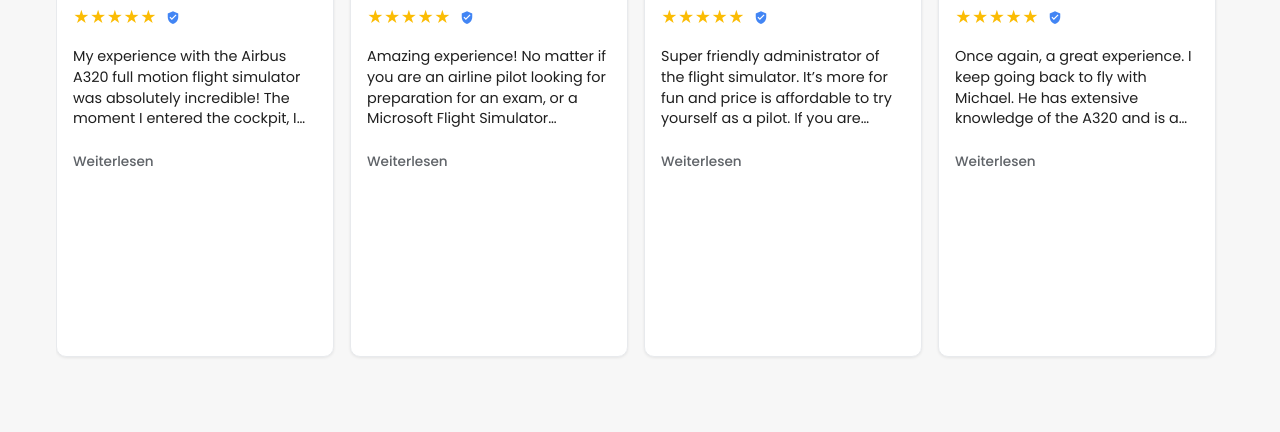
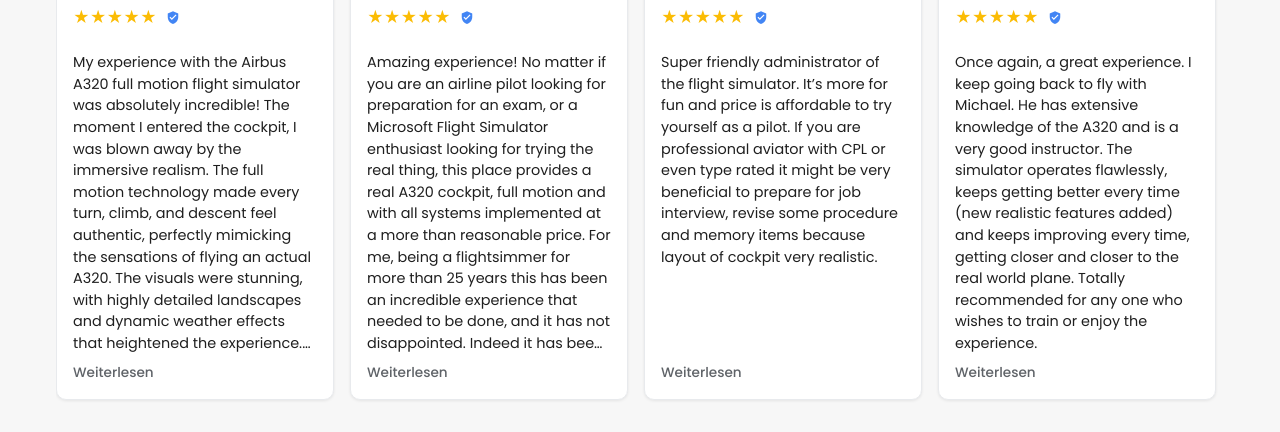
Before and after one commit to Firefly1502/rezensionintegrator, a plain HTML site: page docs/index.html in a window 1280 px wide. Shown: the part 298-730 px from the top of the page. Drawn offline with Linux system fonts and the light colour scheme.

Commit message:
style(widget): let text fill card height, pin 'Weiterlesen' to bottom
- Karte als flex column layout
- line-clamp 4 → 14 (Text geht jetzt bis fast zum unteren Rand)
- .read-more mit margin-top: auto (immer ganz unten)

```diff
--- a/docs/widget.css
+++ b/docs/widget.css
@@ -191,6 +191,8 @@
 /* Karte */
 .review-card {
   position: relative;
+  display: flex;
+  flex-direction: column;
   flex: 0 0 calc(25% - .75rem);
   min-width: 240px;
   min-height: 420px;
@@ -241,16 +243,19 @@
 }
 .review-card .text {
   font-size: .9rem;
-  line-height: 1.45;
+  line-height: 1.5;
   color: var(--ffs-text);
   display: -webkit-box;
-  -webkit-line-clamp: 4;
+  -webkit-line-clamp: 14;
   -webkit-box-orient: vertical;
   overflow: hidden;
+  margin-bottom: 0;
 }
 .review-card .read-more {
   display: inline-block;
-  margin-top: .5rem;
+  /* nach unten an die Karte pinnen, damit Text den ganzen Raum nutzt */
+  margin-top: auto;
+  padding-top: .5rem;
   color: #5f6368;
   font-size: .85rem;
   font-weight: 500;
```
